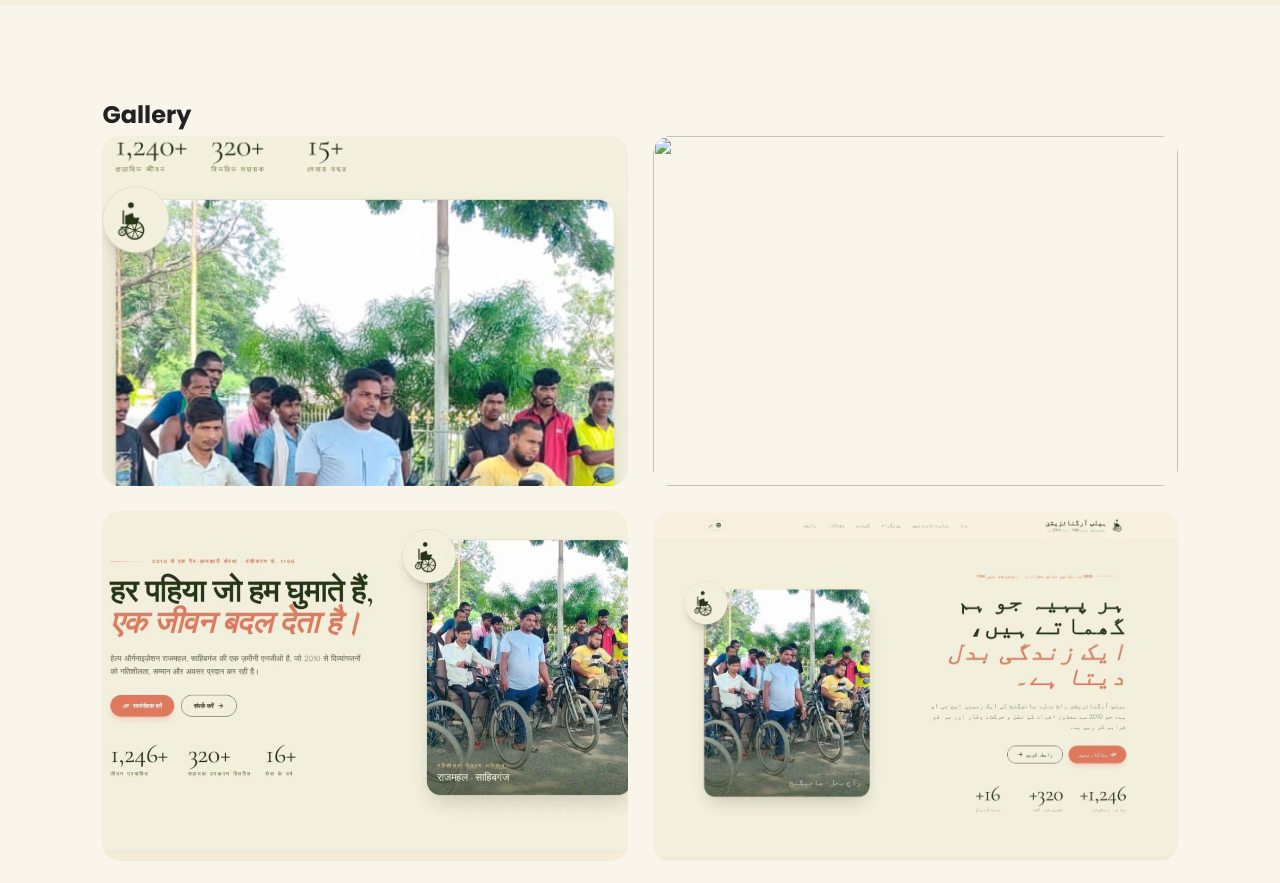
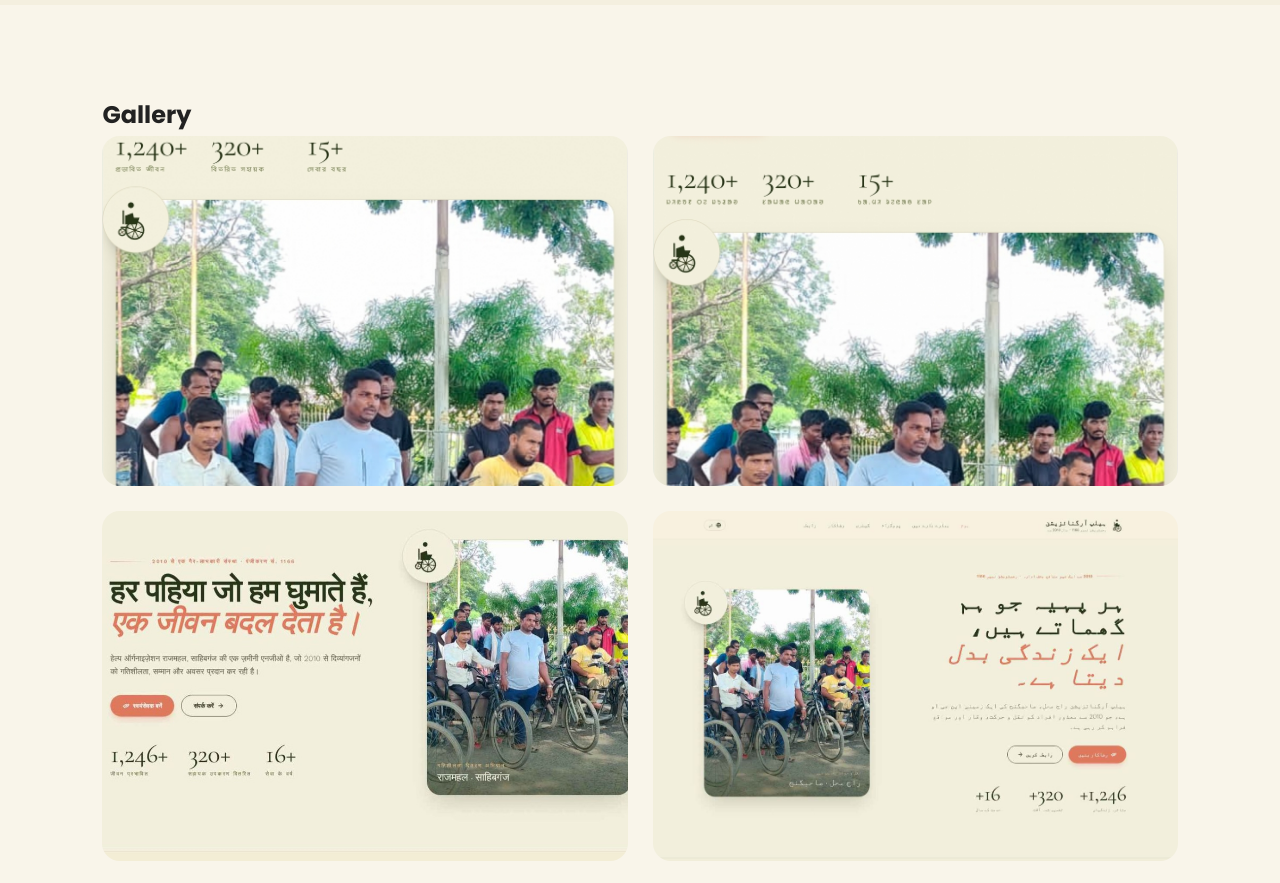
Before and after one commit to HelpOrganisation/Organisation-Help, a plain HTML site: page index.html in a window 1280 px wide. Shown: the part 1920-2803 px from the top of the page. Drawn offline with Linux system fonts and the light colour scheme.

Commit message:
Fix HTML encoding issues in index.html

```diff
--- a/index.html
+++ b/index.html
@@ -203,7 +203,7 @@ Join our mission to change lives.
 
 <img src="wheelchair.jpg">
 
-<img src="IMG-20260709-WA0000.jpg">
+<img src="Santhalilang.jpg">
 
 <img src="image-1.png.jpg">
 
```
